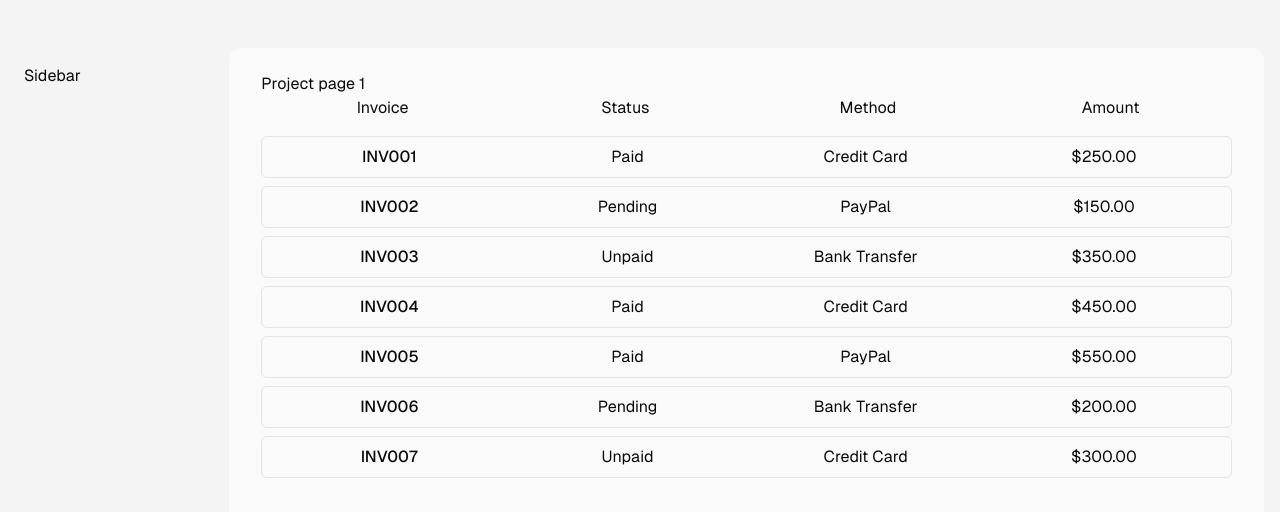
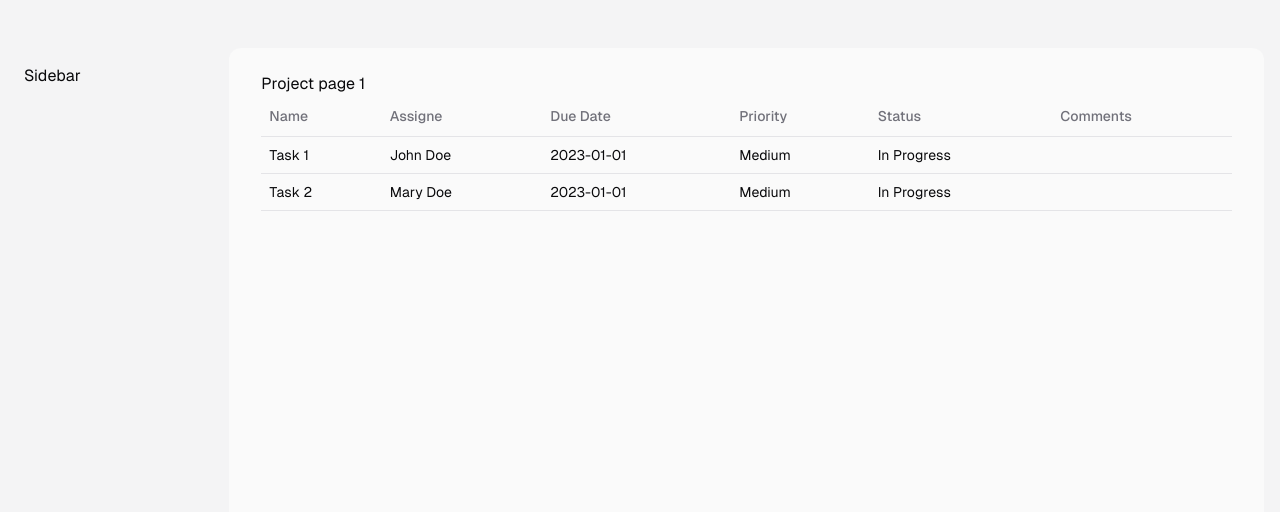
Before and after one commit to rahatsikz/project-hub, a Next.js app: page /projects/1 in a window 1280 px wide. Shown: the top 512 px of the page. Built offline with nearby package versions, Linux system fonts and the light colour scheme.

Commit message:
[fixed] - hydration error

```diff
--- a/src/app/(project-board)/projects/[id]/_components/ListSection.tsx
+++ b/src/app/(project-board)/projects/[id]/_components/ListSection.tsx
@@ -1,67 +1,79 @@
 "use client";
-import React, { useState } from "react";
+import React, { useEffect, useState } from "react";
 
 import { arrayMove, SortableContext, useSortable } from "@dnd-kit/sortable";
 import { DndContext } from "@dnd-kit/core";
 import { CSS } from "@dnd-kit/utilities";
 import { cn } from "@/lib/utils";
+import {
+  Table,
+  TableBody,
+  TableCell,
+  TableHead,
+  TableHeader,
+  TableRow,
+} from "@/components/ui/table";
 
 export default function ListSection() {
   const [isDragging, setIsDragging] = useState(false);
-  const [invoices, setInvoices] = useState([
+
+  const [taskList, setTaskList] = useState([
     {
-      invoice: "INV001",
-      paymentStatus: "Paid",
-      totalAmount: "$250.00",
-      paymentMethod: "Credit Card",
+      id: crypto.randomUUID(),
+      name: "Task 1",
+      assigne: "John Doe",
+      dueDate: "2023-01-01",
+      priority: "Medium",
+      status: "In Progress",
+      comments: "",
     },
     {
-      invoice: "INV002",
-      paymentStatus: "Pending",
-      totalAmount: "$150.00",
-      paymentMethod: "PayPal",
-    },
-    {
-      invoice: "INV003",
-      paymentStatus: "Unpaid",
-      totalAmount: "$350.00",
-      paymentMethod: "Bank Transfer",
-    },
-    {
-      invoice: "INV004",
-      paymentStatus: "Paid",
-      totalAmount: "$450.00",
-      paymentMethod: "Credit Card",
-    },
-    {
-      invoice: "INV005",
-      paymentStatus: "Paid",
-      totalAmount: "$550.00",
-      paymentMethod: "PayPal",
-    },
-    {
-      invoice: "INV006",
-      paymentStatus: "Pending",
-      totalAmount: "$200.00",
-      paymentMethod: "Bank Transfer",
-    },
-    {
-      invoice: "INV007",
-      paymentStatus: "Unpaid",
-      totalAmount: "$300.00",
-      paymentMethod: "Credit Card",
+      id: crypto.randomUUID(),
+      name: "Task 2",
+      assigne: "Mary Doe",
+      dueDate: "2023-01-01",
+      priority: "Medium",
+      status: "In Progress",
+      comments: "",
     },
   ]);
 
+  const tableHeader = Object.keys(taskList[0])
+    .filter((key) => key !== "id")
+    .map((key) => {
+      if (key.includes("Date")) {
+        return {
+          [key]: "due date",
+        };
+      }
+      return {
+        [key]: key,
+      };
+    });
+
+  // Inside your ListSection component
+  const [isClient, setIsClient] = useState(false);
+
+  useEffect(() => {
+    setIsClient(true);
+  }, []);
+
+  if (!isClient) return null;
+
   const handleDragEnd = (event: any) => {
     const { active, over } = event;
+    const minIndex = 0; // minimum range (first item index)
+    const maxIndex = taskList.length - 1; // maximum range (last item index)
 
-    if (active.id !== over.id) {
-      const oldIndex = invoices.findIndex((item) => item.invoice === active.id);
-      const newIndex = invoices.findIndex((item) => item.invoice === over.id);
-      setInvoices(arrayMove(invoices, oldIndex, newIndex));
+    if (active?.id && over?.id && active.id !== over.id) {
+      const oldIndex = taskList.findIndex((item) => item.id === active.id);
+      let newIndex = taskList.findIndex((item) => item.id === over.id);
+
+      // Restrict the newIndex within range
+      newIndex = Math.min(Math.max(newIndex, minIndex), maxIndex);
+
+      setTaskList(arrayMove(taskList, oldIndex, newIndex));
     }
-
     setIsDragging(false);
   };
 
@@ -70,29 +82,26 @@ export default function ListSection() {
   };
 
   return (
-    <div>
-      <div className=''>
-        <div className='grid grid-cols-4 place-items-center'>
-          <div>Invoice</div>
-          <div>Status</div>
-          <div>Method</div>
-          <div className='text-right'>Amount</div>
-        </div>
-      </div>
-      <div className='mt-4 grid gap-2 overflow-hidden'>
-        <DndContext onDragEnd={handleDragEnd} onDragStart={handleDragStart}>
-          <SortableContext items={invoices.map((invoice) => invoice.invoice)}>
-            {invoices.map((invoice) => (
-              <SortbaleList
-                key={invoice.invoice}
-                data={invoice}
-                isDragging={isDragging}
-              />
+    <DndContext onDragEnd={handleDragEnd} onDragStart={handleDragStart}>
+      <SortableContext items={taskList.map((item) => item.id)}>
+        <Table className='overflow-hidden'>
+          <TableHeader className=''>
+            <TableRow>
+              {tableHeader.map((item, idx) => (
+                <TableHead key={idx} className='capitalize'>
+                  {item[Object.keys(item)[0]]}
+                </TableHead>
+              ))}
+            </TableRow>
+          </TableHeader>
+          <TableBody className='mt-4 divide-y border-b overflow-hidden'>
+            {taskList.map((item) => (
+              <SortbaleList key={item.id} data={item} isDragging={isDragging} />
             ))}
-          </SortableContext>
-        </DndContext>
-      </div>
-    </div>
+          </TableBody>
+        </Table>
+      </SortableContext>
+    </DndContext>
   );
 }
 
@@ -104,29 +113,33 @@ function SortbaleList({
   isDragging: boolean;
 }) {
   const { attributes, listeners, setNodeRef, transform, transition } =
-    useSortable({ id: data.invoice });
+    useSortable({ id: data.id });
 
   const style = {
-    transform: CSS.Transform.toString(transform),
+    transform: CSS.Transform.toString({
+      x: 0,
+      y: transform?.y ?? 0,
+      scaleX: transform?.scaleX ?? 1,
+      scaleY: transform?.scaleY ?? 1,
+    }),
     transition,
   };
 
   return (
-    <div
-      key={data?.invoice}
+    <TableRow
+      key={data?.id}
       ref={setNodeRef}
       style={style}
       {...attributes}
       {...listeners}
-      className={cn(
-        "grid grid-cols-4 place-items-center border rounded-md p-2",
-        isDragging ? "cursor-grabbing" : ""
-      )}
+      className={cn(isDragging ? "cursor-grabbing" : "")}
     >
-      <div className='font-medium'>{data?.invoice}</div>
-      <div className=''>{data?.paymentStatus}</div>
-      <div>{data?.paymentMethod}</div>
-      <div className='text-right'>{data?.totalAmount}</div>
-    </div>
+      <TableCell>{data?.name}</TableCell>
+      <TableCell>{data?.assigne} </TableCell>
+      <TableCell>{data?.dueDate}</TableCell>
+      <TableCell>{data?.priority}</TableCell>
+      <TableCell>{data.status}</TableCell>
+      <TableCell>{data?.comments}</TableCell>
+    </TableRow>
   );
 }
```
